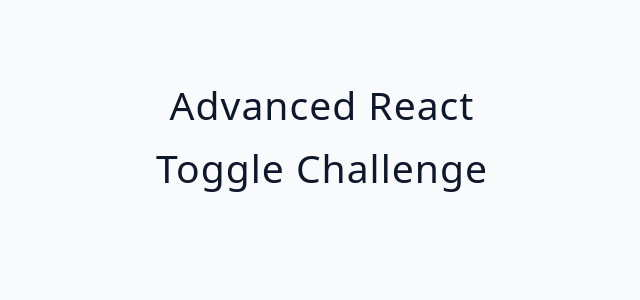
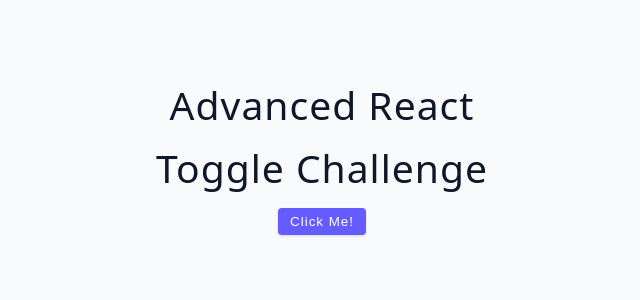
Before and after one commit to thenatural86/react-review, a React (Vite) app: page / in a window 1280 px wide. Shown: the top 300 px of the page, without its empty margins (318-958 px from the left). Built offline with nearby package versions, Linux system fonts and the light colour scheme.

Commit message:
toggle button

```diff
--- a/src/tutorial/03-conditional-rendering/starter/06-toggle-challenge.jsx
+++ b/src/tutorial/03-conditional-rendering/starter/06-toggle-challenge.jsx
@@ -1,7 +1,20 @@
 import { useState } from 'react'
 
 const ToggleChallenge = () => {
-  return <h2>toggle challenge</h2>
+  const [isToggled, setIsToggled] = useState(false)
+
+  const toggleDiv = () => {
+    setIsToggled(!isToggled)
+  }
+  return (
+    <div>
+      <h2>toggle challenge</h2>
+      <section>{isToggled && <h4>Here I am!</h4>}</section>
+      <button type='button' className='btn' onClick={toggleDiv}>
+        Click Me!
+      </button>
+    </div>
+  )
 }
 
 export default ToggleChallenge
```
